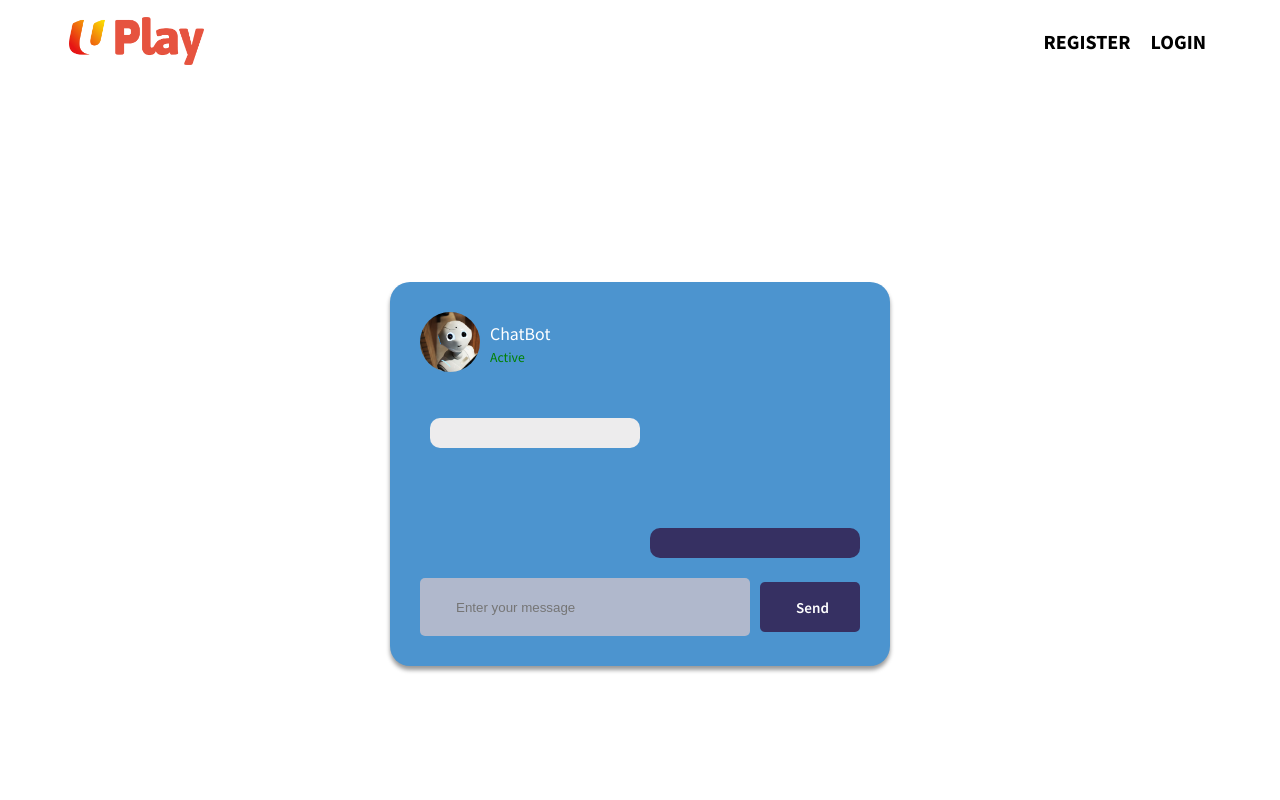
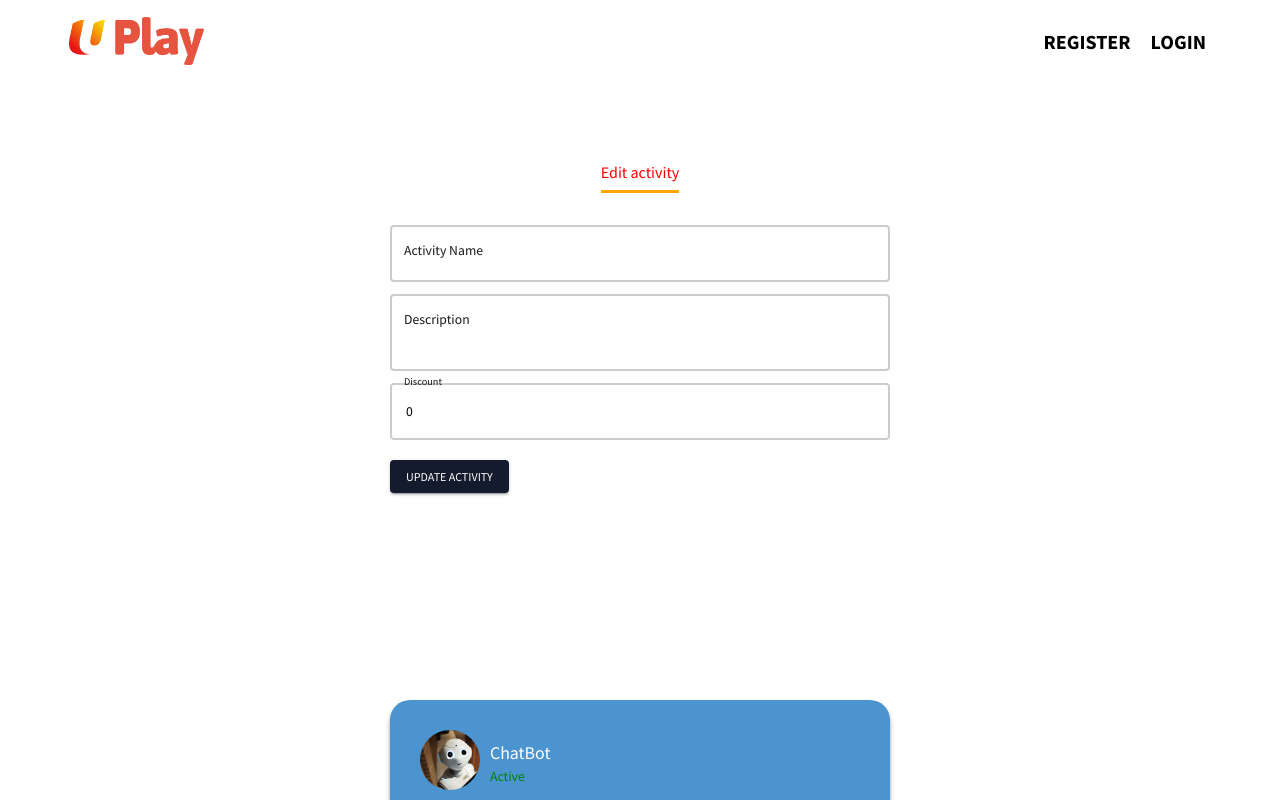
Before and after one commit to ctjy1/EDP-frontend, a React (Vite) app: page /EditActivity/1 in a window 1280 px wide. Shown: the top 800 px of the page. Built offline with nearby package versions, Linux system fonts and the light colour scheme; no server answers.

Commit message:
ud nt fixed

```diff
--- a/src/App.jsx
+++ b/src/App.jsx
@@ -35,6 +35,7 @@ import ReferralPage from "./pages/Accounts/ReferralPage";
 import AdminHome from "./pages/AdminHome";
 import UserHome from "./pages/UserHome";
 import Chatbot from "./pages/Components/Chatbot";
+import EditActivity from "./pages/Activity/EditActivity";
 
 // Activitys
 import AddActivity from "./pages/Activity/AddActivity";
@@ -260,6 +261,9 @@ function App() {
                 <Route path={"/addactivity"} element={<AddActivity />} />
                 <Route path={"/manageactivities"} element={<ManageActivities />} />
                 <Route path={"/SingleActivity/:id"} element={<SingleActivity />} />
+                <Route path={"/EditActivity/:id"} element={<EditActivity />} />
+
+
                 <Route
                   path={"/editUserDetails/:id"}
                   element={<EditUserDetails />}
--- a/src/pages/Activity/AddActivity.jsx
+++ b/src/pages/Activity/AddActivity.jsx
@@ -18,43 +18,45 @@ import "react-toastify/dist/ReactToastify.css";
 function AddActivity() {
   const navigate = useNavigate();
 
-  // Counter for auto-incrementing activity_Id
-  let activityIdCounter = 1;
+  // State for auto-incrementing activity_Id
+  const [activityIdCounter, setActivityIdCounter] = useState(1);
+
+  // State for auto-incrementing tag_Id (added this line)
+  const [tagIdCounter, setTagIdCounter] = useState(1);
 
   const formik = useFormik({
     initialValues: {
-      activity_Id: 0, // Initialize with 0
-      tag_Id: 0, // Initialize with 0
+      Id: 0,
+      // Changed from tag_Id: 0 to tag_Id: tagIdCounter (used the counter)
+      tag_Id: tagIdCounter,
       activity_Name: "",
       tag_Name: "",
       activity_Desc: "",
       activity_price: 0,
-      ImageFile: null,
+       //   ImageFile: null,
     },
-    validationSchema: yup.object({
-      // Your validation schema
-    }),
+
+    validationSchema: yup.object({}),
     onSubmit: (data) => {
-      data.activity_Id = activityIdCounter++;
-      data.tag_Id = activityIdCounter++;
+        // Increment the counters
+        setActivityIdCounter((prevCounter) => prevCounter + 1);
+        setTagIdCounter((prevCounter) => prevCounter + 1);
 
-      data.activity_Name = data.activity_Name.trim();
-      data.tag_Name = data.tag_Name.trim();
-      data.activity_price = data.activity_price;
-      data.activity_Desc = data.activity_Desc;
-      data.ImageFile = data.ImageFile;
+        // Ensure each row has a unique id
+        const rowWithId = {
+          ...data,
+          id: activityIdCounter,
+        };
 
-      console.log(data);
-
-      http.post("/Activity", data, {
-        headers: {
-        "Content-Type": "multipart/form-data",
-        },
+        http.post("/Activity", rowWithId, {
+          headers: {
+            "Content-Type": "application/json",
+          },
         })
         .then((res) => {
-            console.log(res);  // Log the entire response to check its structure
-            console.log(res.data);  // Log the 'data' property
-            navigate("/ManageActivities");
+          console.log(res);
+          console.log(res.data);
+          navigate("/ManageActivities");
         })
         .catch(function (err) {
           toast.error(`${err.response.data.message}`);
@@ -234,12 +236,12 @@ function AddActivity() {
                         />
                     </Grid>
 
-                    <Grid item xs={12}>
+                    {/* <Grid item xs={12}>
                         <input
                             type="file"
                             onChange={(event) => formik.setFieldValue("ImageFile", event.target.files[0])}
                         />
-                    </Grid>
+                    </Grid> */}
 
                     </Grid>
 
--- /dev/null
+++ b/src/pages/Activity/EditActivity.jsx
@@ -0,0 +1,171 @@
+import React, { useState, useEffect } from 'react';
+import { useParams, useNavigate } from 'react-router-dom';
+import { Box, Typography, TextField, Button } from '@mui/material';
+import { Dialog, DialogTitle, DialogContent, DialogContentText, DialogActions, FormControl } from '@mui/material';
+import http from "../../http";
+import { useFormik } from 'formik';
+import * as yup from 'yup';
+import dayjs from 'dayjs';
+// npm install @mui/x-date-pickers
+import { AdapterDayjs } from '@mui/x-date-pickers/AdapterDayjs';
+import { LocalizationProvider } from '@mui/x-date-pickers/LocalizationProvider';
+import { DatePicker } from '@mui/x-date-pickers/DatePicker';
+
+function EditActivity() {
+    const { id } = useParams();
+    const navigate = useNavigate();
+
+    const [activity, setActivity] = useState({
+        activity_Name: "",
+        activity_Desc: "",
+        activity_price: 0,
+    });
+    const [loading, setLoading] = useState(true);
+
+    useEffect(() => {
+        http.get(`/activity/${id}`).then((res) => {
+            setActivity(res.data);
+            setLoading(false);
+        });
+    }, []);
+
+    const formik = useFormik({
+        initialValues: activity,
+        enableReinitialize: true,
+        validationSchema: yup.object({
+            activity_Name: yup.string().trim()
+                .min(3, 'activity Name must be at least 3 characters')
+                .max(100, 'activity Name must be at most 100 characters')
+                .required('activity Name is required'),
+            activity_Desc: yup.string().trim()
+                .min(3, 'Description must be at least 3 characters')
+                .max(500, 'Description must be at most 500 characters')
+                .required('Description is required'),
+            activity_price: yup.number().min(0).required('price is required')
+        }),
+        onSubmit: (data) => {
+            data.activity_Name = data.activity_Name.trim();
+            data.activity_Desc = data.activity_Desc.trim();
+            data.activity_price = data.activity_price;
+            http.put(`/activity/${id}`, data)
+                .then((res) => {
+                    console.log(res.data);
+                    navigate(`/manageActivities`);
+                });
+        }
+    });
+
+    const handleDateChange = (date) => {
+      formik.setFieldValue('expiryDate', date.format('YYYY-MM-DD'));
+  };
+
+    const [open, setOpen] = useState(false);
+
+    const handleOpen = () => {
+        setOpen(true);
+    };
+
+    const handleClose = () => {
+        setOpen(false);
+    };
+
+    const deleteActivity = () => {
+        http.delete(`/activity/${id}`)
+            .then((res) => {
+                console.log(res.data);
+                navigate("/manageActivities");
+            });
+    }
+
+    return (
+      <Box sx={{
+        marginTop: 8,
+        display: "flex",
+        flexDirection: "column",
+        alignItems: "center",
+      }}>
+        <Typography variant="h5"
+        sx={{ my: 3, borderBottom: "3px solid orange", paddingBottom: "7px", color: 'red' }}>
+            Edit activity
+        </Typography>
+        <Box component="form" onSubmit={formik.handleSubmit} sx={{ maxWidth: "500px" }}>
+            <TextField
+                InputProps={{
+                    style: { border: '2px solid #ccc', color: "black" }, // Apply border to input element
+                  }}
+                fullWidth margin="dense" autoComplete="off"
+                label={
+                    <Typography
+                      style={{
+                        color: "#1a1a1a",
+                      }}
+                    >
+                      Activity Name
+                    </Typography>
+                  }
+                name="activity_Name"
+                value={formik.values.activity_Name}
+                onChange={formik.handleChange}
+                onBlur={formik.handleBlur}
+                error={formik.touched.activity_Name && Boolean(formik.errors.activity_Name)}
+                helperText={formik.touched.activity_Name && formik.errors.activity_Name}
+            />
+            <TextField
+            InputProps={{
+                style: { border: '2px solid #ccc', color: "black" }, // Apply border to input element
+              }}
+                fullWidth margin="dense" autoComplete="off"
+                multiline minRows={2}
+                label={
+                    <Typography
+                      style={{
+                        color: "#1a1a1a",
+                      }}
+                    >
+                      Description
+                    </Typography>
+                  }
+                name="activity_Desc"
+                value={formik.values.activity_Desc}
+                onChange={formik.handleChange}
+                onBlur={formik.handleBlur}
+                error={formik.touched.activity_Desc && Boolean(formik.errors.activity_Desc)}
+                helperText={formik.touched.activity_Desc && formik.errors.activity_Desc}
+            />
+            <TextField
+            InputProps={{
+                style: { border: '2px solid #ccc', color: "black" }, // Apply border to input element
+              }}
+                fullWidth margin="dense" autoComplete="off"
+                type="number"
+                inputProps={{
+                    min: 0,
+                    step: 0.1,
+                }}
+                label={
+                    <Typography
+                      style={{
+                        color: "#1a1a1a",
+                      }}
+                    >
+                      Discount
+                    </Typography>
+                  }
+                name="activity_price"
+                value={formik.values.activity_price}
+                onChange={formik.handleChange}
+                onBlur={formik.handleBlur}
+                error={formik.touched.activity_price && Boolean(formik.errors.activity_price)}
+                helperText={formik.touched.activity_price && formik.errors.activity_price} />
+
+            <Box sx={{ mt: 2 }}>
+                <Button variant="contained" type="submit">
+                    Update Activity
+                </Button>
+            </Box>
+        </Box>
+    </Box>
+    );
+}
+
+export default EditActivity;
--- a/src/pages/activities.jsx
+++ b/src/pages/activities.jsx
@@ -33,12 +33,12 @@ function Activities() {
           <Grid item key={activity.id} xs={12} sm={6} md={4} lg={3}>
             <Card component={Link} to={`/activities/${activity.id}`}>
               <CardActionArea>
-                <CardMedia
+                {/* <CardMedia
                   component="img"
                   alt={activity.activity_Name}
                   height="140"
                   image={activity.ImageFile}
-                />
+                /> */}
                 <CardContent>
                   <Typography variant="h6" component="div">
                     {activity.activity_Name}
```
Also changed, not shown: src/pages/Activity/ManageActivities.jsx (+65 -13 lines).
